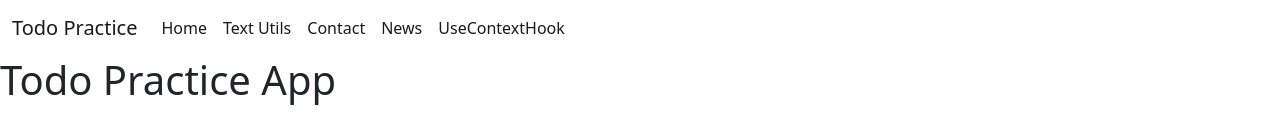
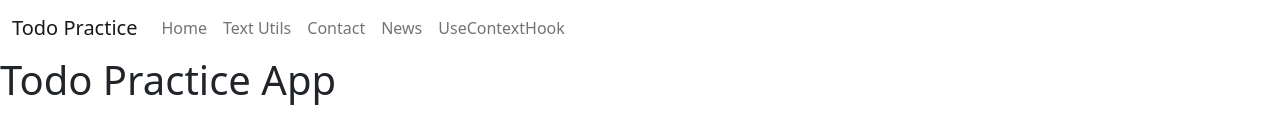
Before and after one commit to dupinder/react-practice, a React (Vite) app: page / in a window 1280 px wide. Shown: the top 140 px of the page. Built offline with nearby package versions, Linux system fonts and the light colour scheme.

Commit message:
minor: use location hook to highlight active nav menu

```diff
--- a/src/components/Navbar.jsx
+++ b/src/components/Navbar.jsx
@@ -1,8 +1,10 @@
 import React from "react";
-import { Link } from "react-router-dom";
+import { Link, useLocation } from "react-router-dom";
 
 export default function Navbar(props) {
+  const location = useLocation();
   return (
+
     <nav className="navbar navbar-expand-lg bg-body-tertiary">
       <div className="container-fluid">
         <Link className="navbar-brand" to="/">
@@ -25,7 +27,7 @@ export default function Navbar(props) {
               return (
                 <>
                   <li className="nav-item" id={index}>
-                    <Link className="nav-link active" aria-current="page" to={item.url}>
+                    <Link className={`nav-link ${location.pathname === item.url ? "activeLink" : "" }`} aria-current="page" to={item.url}>
                       {item.name}
                     </Link>
                   </li>
--- a/src/index.css
+++ b/src/index.css
@@ -0,0 +1,9 @@
+.activeLink {
+    color: blue;
+    font-weight: 700;
+}
+
+.activeLink:hover {
+    color: rgb(43, 43, 80);
+    font-weight: 900;
+}
```
